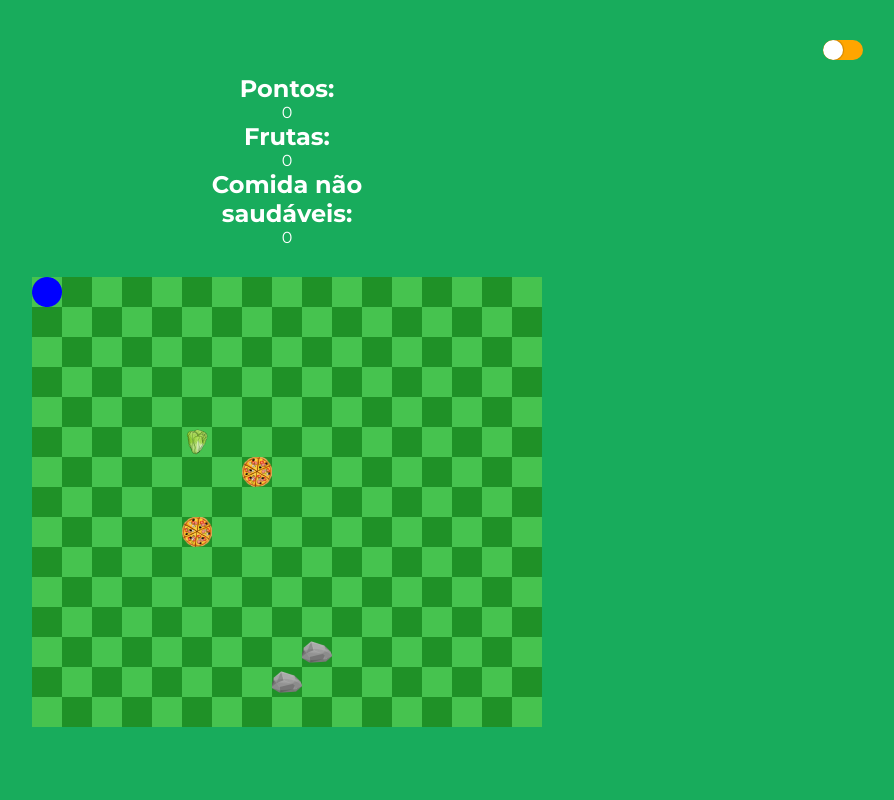
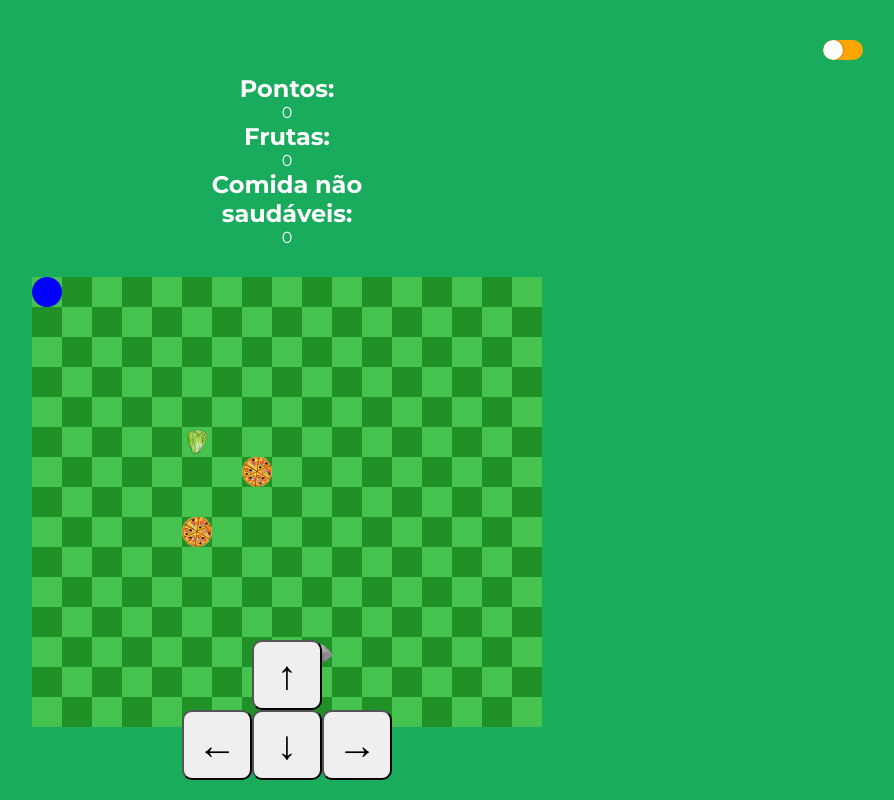
Before and after one commit to M-Eleoterio/snake-game, a React app: page /game in a window 1280 px wide. Shown: the whole page, without its empty margins (353-1247 px from the left). Built offline with nearby package versions, Linux system fonts and the light colour scheme.

Commit message:
game(fix): adiciona setas na tela de pc

```diff
--- a/src/components/game/game.css
+++ b/src/components/game/game.css
@@ -112,8 +112,26 @@ label[for="game-dark-check"]:has(#game-dark-check:checked) {
 }
 
 #keys {
-    display: none;
+    position: absolute;
+    bottom: 20px;
+    display: flex;
+    justify-content: center;
+    align-items: center;
+    flex-direction: column;
+}
 
+.key {
+    width: 70px;
+    height: 70px;
+    font-size: 40px;
+    font-weight: 900;
+    border-radius: 10px;
+}
+
+.key:active {
+    border: 1px solid white;
+    background-color: green;
+    color: white;
 }
 
 /* RESPONSIVIDADE */
```
Also changed, not shown: 1 other file.
